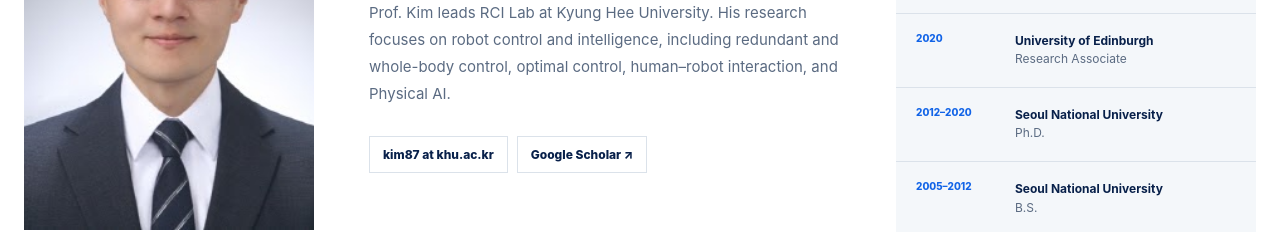
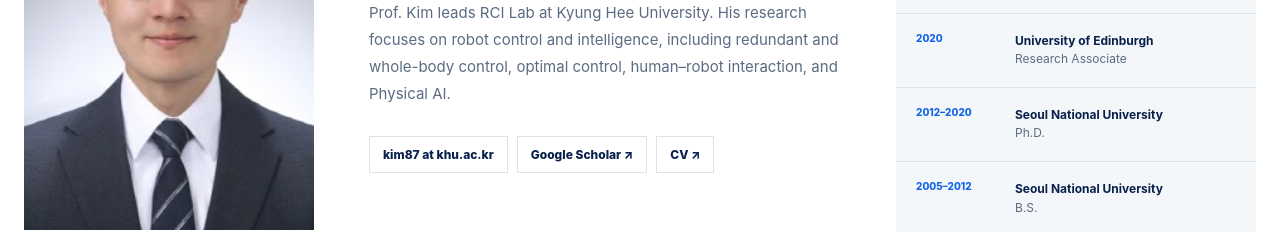
Before and after one commit to RCILab/rcilab.github.io, a Next.js app: page /people in a window 1280 px wide. Shown: the part 940-1172 px from the top of the page. Built offline with nearby package versions, Linux system fonts and the light colour scheme.

Commit message:
Add professor CV link

```diff
--- a/app/people/page.tsx
+++ b/app/people/page.tsx
@@ -30,6 +30,7 @@ export default function PeoplePage() {
             <div className="profile-links">
               <span className="profile-email">kim87 at khu.ac.kr</span>
               <a href="https://scholar.google.com/citations?user=OAMAACIAAAAJ&hl=ko&oi=sra" target="_blank" rel="noreferrer">Google Scholar ↗</a>
+              <a href="/sanghyun-kim-cv.pdf" target="_blank" rel="noreferrer">CV ↗</a>
             </div>
           </div>
           <dl className="professor-history">
```
Also changed, not shown: 1 other file (tests, documents, lock files or other folders).
